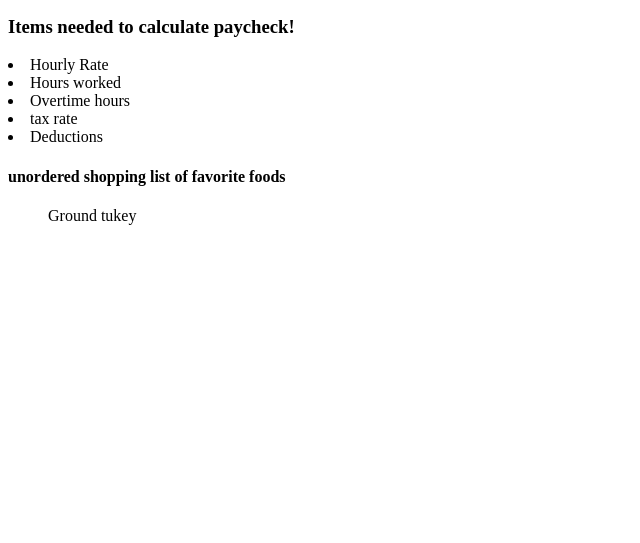
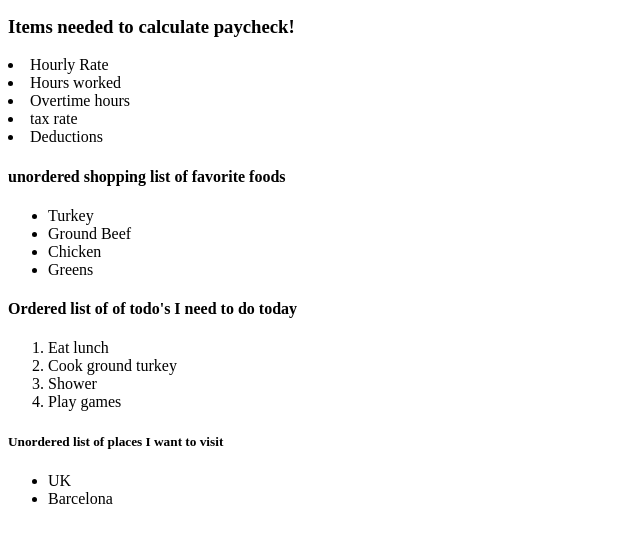
Before and after one commit to Cinnamon885/git_test, a plain HTML site: page index.html in a window 1280 px wide. Shown: the part 101-644 px from the top of the page, without its empty margins (0-640 px from the left). Drawn offline with Linux system fonts and the light colour scheme.

Commit message:
Added lists to the HTML file

```diff
--- a/index.html
+++ b/index.html
@@ -16,12 +16,31 @@
             <li> Overtime hours</li>
             <li> tax rate</li>
             <li> Deductions</li>
+        </ul>
         <h4> unordered shopping list of favorite foods</h4>
-            <ul> Ground tukey</ul>
+            <ul>
+                <li> Turkey</li>
+                <li> Ground Beef</li>
+                <li> Chicken</li>
+                <li> Greens</li>
+            </ul>
+
+            <h4> Ordered list of of todo's I need to do today</h4>
+            <ol>
+                <li> Eat lunch</li>
+                <li> Cook ground turkey</li>
+                <li> Shower</li>
+                <li> Play games</li>
+            </ol>
+            <h5> Unordered list of places I want to visit</h5>
+            <ul>
+                <li> UK</li>
+                <li> Barcelona</li>
+            </ul>
 
 
 
-        </u1>
+
         </body>
 
 
```
